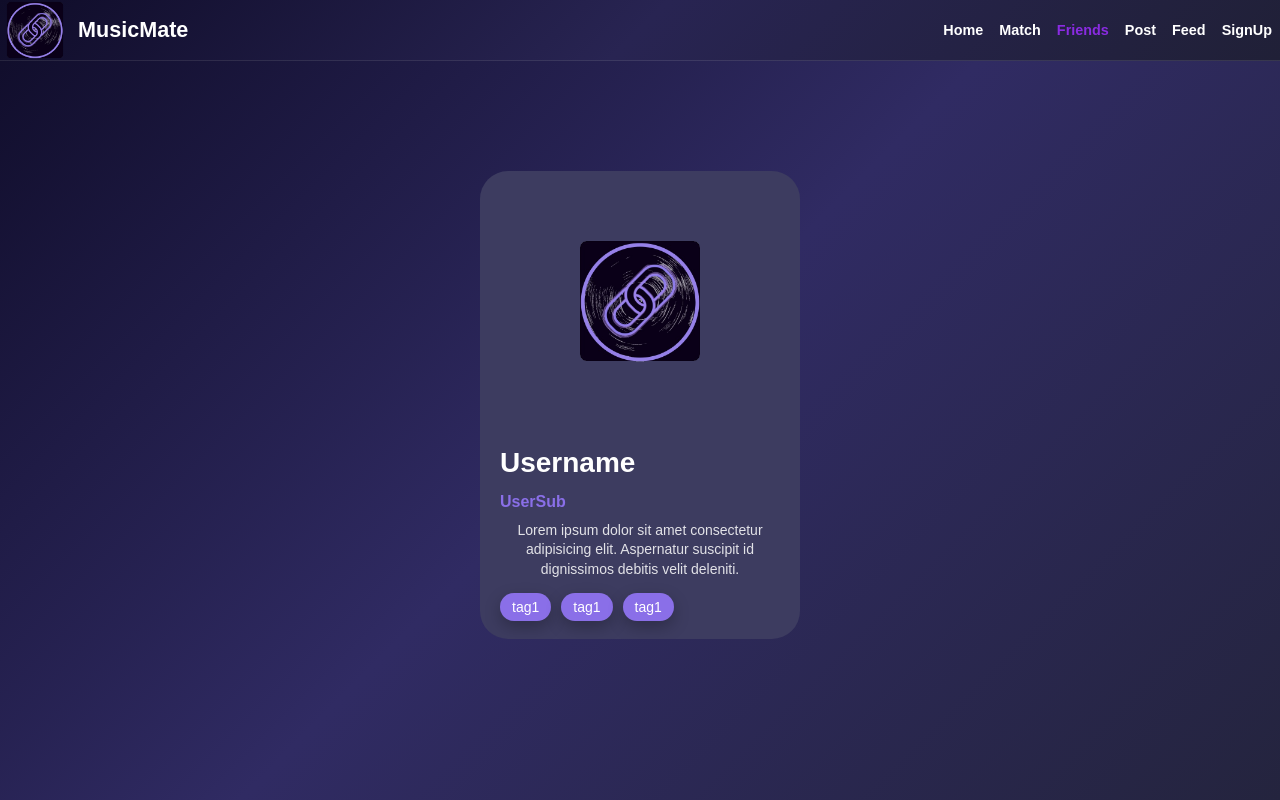
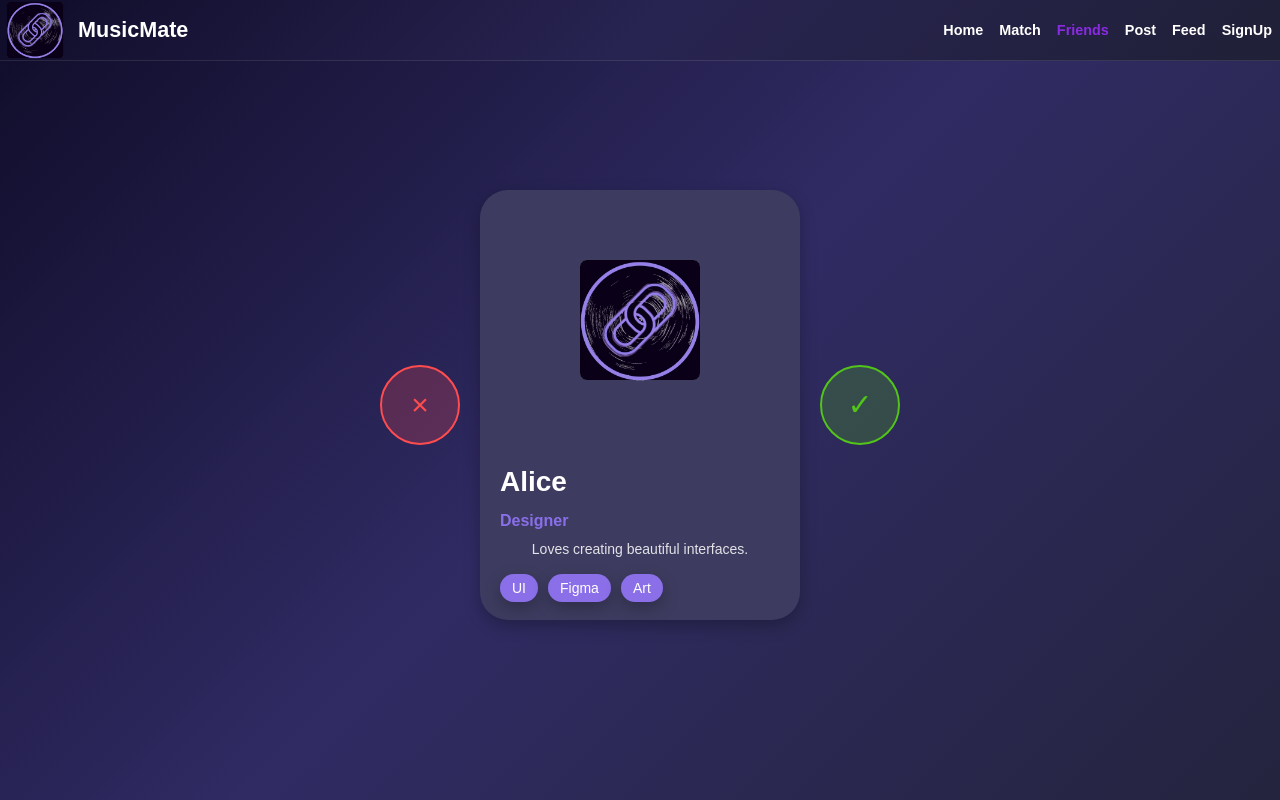
Before and after one commit to mideyy7/musicmate, a React app in the folder frontend/: page /FriendsPage in a window 1280 px wide. Built offline with nearby package versions, Linux system fonts and the light colour scheme; the HTML template or start-up script is replaced by a standard one.

Commit message:
Implemented multi friendswipe and improved signin signup page

```diff
--- a/frontend/src/Pages/Friends/Friends.jsx
+++ b/frontend/src/Pages/Friends/Friends.jsx
@@ -1,7 +1,7 @@
 import React from "react";
 import logo from "../../assets/Logo.png";
 import styles from "./Friends.module.css"
-function Friends(){
+function Friends({ friend }){
     return (
         <>
         <div className={`${styles.main_con} ${styles.swipeInRight}`}>
@@ -9,20 +9,15 @@ function Friends(){
                 <img src={logo} alt="profilePhoto" style={{width: "150px", height: "150px", bordeRadius: "5%"}}/>
             </div>
             <div className={styles.user_con}>
-                <div className={styles.name_con}><h2>Username</h2></div>
-                <div className={styles.subtitle_con}><h3>UserSub</h3></div>
+                <div className={styles.name_con}><h2>{friend.username}</h2></div>
+                <div className={styles.subtitle_con}><h3>{friend.subtitle}</h3></div>
                 <div className={styles.description_con}>
-                    <p>
-                        Lorem ipsum dolor sit amet consectetur adipisicing elit. Aspernatur suscipit id dignissimos debitis velit deleniti.
-                        </p>
+                    <p>{friend.description}</p>
                 </div>
             </div>
             <div className={styles.tag_con}>
-                <div className={styles.item}>tag1</div>
-                <div className={styles.item}>tag1</div>
-                <div className={styles.item}>tag1</div>
+                {friend.tags.map((tag, i) => (<div className={styles.item} key={i}>{tag}</div>))}
             </div>
-
         </div>
         </>
     );
--- a/frontend/src/Pages/Friends/Friends.module.css
+++ b/frontend/src/Pages/Friends/Friends.module.css
@@ -1,3 +1,10 @@
+.card_wrapper{
+  display: flex;
+  align-items: center;
+  justify-content: center;
+  gap: 20px;
+}
+
 .main_con {
   width: 320px;
   background-color: #3d3c60;
@@ -5,7 +12,7 @@
   overflow: hidden;
   margin: auto;
   padding-bottom: 18px;
-  /* margin-top: 100px; */
+  box-shadow: 0 6px 16px rgba(0, 0, 0, 0.25);
 }
 
 .profile_con {
@@ -66,7 +73,7 @@
   white-space: normal;
   display: -webkit-box;
   -webkit-box-orient: vertical;
-  -webkit-line-clamp: 3;    /* change 3 to the number of lines you want */
+  -webkit-line-clamp: 3;
   line-clamp: 3;
   overflow: hidden;
   text-overflow: ellipsis;
@@ -87,3 +94,26 @@
   box-shadow: 0 6px 16px rgba(0, 0, 0, 0.25);
   font-size: 14px;
 }
+
+.match_btn{
+  width: 80px;
+  height: 80px;
+  border-radius: 50%;
+  flex-shrink: 0;
+  cursor: pointer;
+  font-size: 30px;
+  line-height: 1;
+}
+#reject{
+  background-color: #ff4d503a;
+  border: 2px solid #ff4d4f;
+  color: #ff4d4f;
+}
+
+
+#accept{
+  background-color: #53c41a3a;
+  border: 2px solid #52c41a;
+  color: #52c41a;
+
+}
--- a/frontend/src/Pages/Friends/FriendsPage.jsx
+++ b/frontend/src/Pages/Friends/FriendsPage.jsx
@@ -1,21 +1,56 @@
+import { useState } from "react";
 import Friends from "./Friends.jsx";
 import SwipeCard from "./SwipeCard.jsx";
+import styles from "./Friends.module.css"
+import friendList from "./friendList.json"
+
+const friendsList = friendList
 
 function FriendsPage() {
-  const styles = {
+  const [currentIndex, setCurrentIndex] = useState(0);
+
+  const pageStyles = {
     minHeight: "80vh",
     display: "grid",
     placeItems: "center",
     padding: "24px",
   }
+
+  const handleReject = () => {console.log("Pass");
+                              setCurrentIndex((prev) => prev + 1);
+                            };
+  const handleAccept = () => {console.log("Smash");
+                              setCurrentIndex((prev) => prev + 1);
+                            };
+
+  if (currentIndex >= friendsList.length) {
+    return (
+      <div style={pageStyles}>
+        <h2 style={{ color: "#fff" }}>No more friends to show, you know everyone in this University🎉</h2>
+      </div>
+    );
+  }
+  const friend = friendsList[currentIndex];
+
   return (
-    <div style={styles}>
-      <SwipeCard
-        onSwipedLeft={() => console.log("Nope")}
-        onSwipedRight={() => console.log("Like")}
-      >
-        <Friends />
-      </SwipeCard>
+    <div style={pageStyles}>
+      <div className={styles.card_wrapper}>
+        <button className={styles.match_btn} id={styles.reject} onClick={handleReject}>×</button>
+        <SwipeCard
+          key={friend.id}
+          onSwipedLeft={handleReject}
+          onSwipedRight={handleAccept}
+        >
+          <Friends friend={friend} />
+        </SwipeCard>
+        <button
+          className={styles.match_btn}
+          id={styles.accept}
+          onClick={handleAccept}
+        >
+          ✓
+        </button>
+      </div>
     </div>
   );
 }
--- /dev/null
+++ b/frontend/src/Pages/Friends/friendList.json
@@ -0,0 +1,30 @@
+[
+  {
+    "id": 1,
+    "username": "Alice",
+    "subtitle": "Designer",
+    "description": "Loves creating beautiful interfaces.",
+    "tags": ["UI", "Figma", "Art"]
+  },
+  {
+    "id": 2,
+    "username": "Greece",
+    "subtitle": "Designer",
+    "description": "Loves creating beautiful interfaces.",
+    "tags": ["UI", "Figma", "Art"]
+  },
+  {
+    "id": 3,
+    "username": "Bold",
+    "subtitle": "Designer",
+    "description": "Loves creating beautiful interfaces.",
+    "tags": ["UI", "Figma", "Art"]
+  },
+  {
+    "id": 4,
+    "username": "Stwewe",
+    "subtitle": "Designer",
+    "description": "Loves creating beautiful interfaces.",
+    "tags": ["UI", "Figma", "Art"]
+  }
+]
--- a/frontend/src/Pages/SignIn/SignIn.jsx
+++ b/frontend/src/Pages/SignIn/SignIn.jsx
@@ -1,5 +1,6 @@
 import { useState } from "react";
-import styles from "./SignIn.module.css"
+import styles from "../SignUp/SignUp.module.css"
+import { Link } from "react-router-dom";
 
 function SignIn (){
     const [formData, setFormData] = useState({
@@ -27,10 +28,10 @@ function SignIn (){
       const isActive = (field) => focusedField[field] || formData[field].length > 0;
     return (
         <div className={styles.page}>
-              <form className={styles.main_con} method="post" action="./Authenticator.php">
+              <form className={styles.main_con} id={styles.signin_con} method="post" action="./Authenticator.php">
                 <div className={styles.create_container}>
-                  <h3>Sign In</h3>
-                  <h2>Sign in to continue</h2>
+                  <h3>Welcome Back</h3>
+                  <h2>Please sign in to continue</h2>
 
                   <div className={styles.entryArea}>
                     <input
@@ -62,9 +63,15 @@ function SignIn (){
                     Password
                     </div>
                   </div>
+                  <div className={styles.accLogin} id={styles.forgot_pass}>
+                    <Link to="/Forgetten" id={styles.hyperlink}>Forgot Password?</Link>
+                  </div>
                   <button className={styles.button} id={styles.signup}>
-                              Sign In
-                            </button>
+                    Sign In
+                  </button>
+                  <div className={styles.accLogin}>
+                    <p id={styles.account}>Don't have an account?<Link to="/SignUp" id={styles.hyperlink}>Register</Link></p>
+                  </div>
                 </div>
             </form>
         </div>
--- a/frontend/src/Pages/SignIn/SignIn.module.css
+++ b/frontend/src/Pages/SignIn/SignIn.module.css
@@ -1,3 +1,6 @@
+/* This is the old Sign In page design with linear gradient background */
+
+
 .page{
     width: 100vw;
     height: 100vh;
@@ -8,7 +11,8 @@
 
 
 .main_con{
-    background-image: linear-gradient(135deg, #0f0c29, #302b63, #24243e);
+    /* background-image: linear-gradient(135deg, #0f0c29, #302b63, #24243e); */
+
     width: 400px;
     height: 350px;
     text-align: left;
--- a/frontend/src/Pages/SignUp/SignUp.module.css
+++ b/frontend/src/Pages/SignUp/SignUp.module.css
@@ -6,9 +6,14 @@
     align-items: center;
 }
 
+#signin_con{
+    height: 400px;
+}
+
 
 .main_con{
-    background-image: linear-gradient(135deg, #0f0c29, #302b63, #24243e);
+    /* background-image: linear-gradient(135deg, #0f0c29, #302b63, #24243e); */
+    background-color: #3d3c60;
     width: 400px;
     height: 600px;
     text-align: left;
@@ -16,6 +21,7 @@
     display: flex;
     align-items: center;
     justify-content: center;
+    box-shadow: 0 6px 16px rgba(0, 0, 0, 0.25);
 }
 .create_container{
     width: 100%;
@@ -81,6 +87,11 @@
 }
 #signup:hover{
     background-color: #735ac4;
+}
+
+#forgot_pass{
+    margin: 0px;
+    justify-content: end;
 }
 
 h3{
@@ -162,7 +173,7 @@ h2{
     line-height: 40px;
     height: 40px;
     border: 2px solid #8a6fe8;
-    background: rgba(255,255,255,0.05);
+    background: transparent;
     transition: 0.1s ease;
     z-index: 1;
     color: #FFFFFF;
@@ -171,7 +182,8 @@ h2{
 .active {
     color: #ffffff !important;
     border: 3px solid #8a6fe8 !important;
-    background: rgba(138, 111, 232, 0.1) !important;
+    /* background: rgba(138, 111, 232, 0.1) !important; */
+    background: #3d3c60 !important;
 }
 
 .labelLine {
@@ -181,7 +193,7 @@ h2{
     padding: 0 8px;
     margin-left: 10px;
     transition: 0.2s ease;
-    background: linear-gradient(135deg, #0f0c29, #302b63, #24243e);
+    background: transparent;
     pointer-events: none;
     top: 50%;
     transform: translateY(-50%);
@@ -189,9 +201,12 @@ h2{
 }
 
 .labelActive {
-    color: #8a6fe8;
+    color: #ffffff;
     font-size: 0.9em;
     top: 0;
     transform: translateY(10%);
     font-weight: bold;
+    /* background: linear-gradient(135deg, #0f0c29, #302b63, #24243e); */
+    background: #3d3c60;
+    background-attachment: fixed
 }
```
